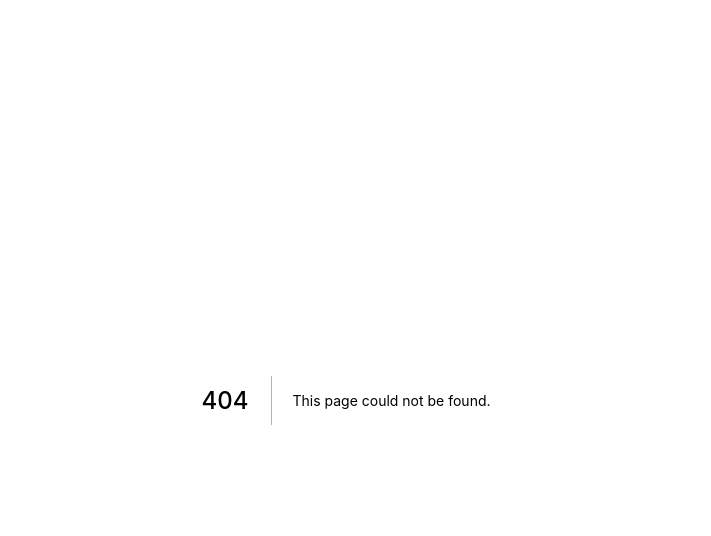
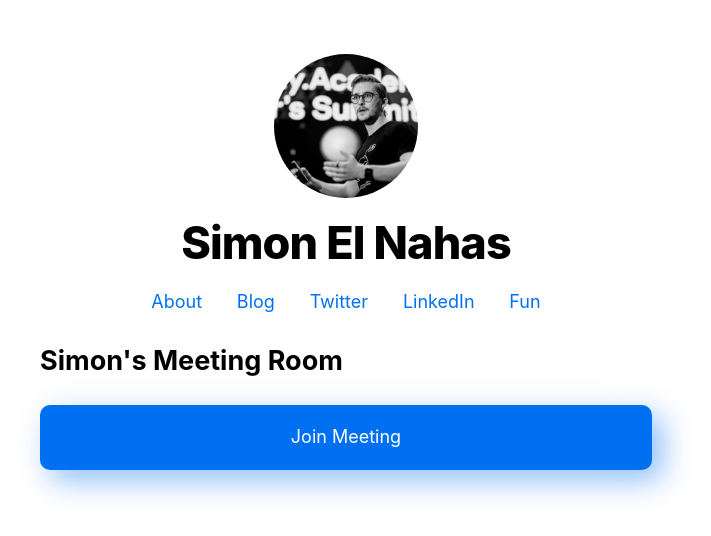
Before and after one commit to simonelnahas/simonelnahas.com, a Next.js app: page /meet in a window 1280 px wide. Before the commit this address had no page. Shown: the top 536 px of the page, without its empty margins (294-1005 px from the left). Built offline with nearby package versions, Linux system fonts and the light colour scheme.

Commit message:
updated to google meet

```diff
--- a/components/zoom/zoomButton.tsx
+++ b/components/zoom/zoomButton.tsx
@@ -6,10 +6,10 @@ export default function ZoomButton() {
       <h2>Simon's Meeting Room</h2>
       <a
         className={styles.button}
-        href='https://dtudk.zoom.us/j/4542427774'
+        href='https://meet.google.com/rbw-huzt-aud'
         target='_blank'
       >
-        Join Zoom Meeting
+        Join Meeting
       </a>
     </>
   );
--- a/pages/zoom.tsx
+++ b/pages/meet.tsx
@@ -1,5 +1,5 @@
 import Layout from '../components/layout';
-import ZoomButton from '../components/zoom/zoomButton';
+import MeetButton from '../components/zoom/zoomButton';
 import Head from 'next/head';
 
 export default function Fun() {
@@ -8,7 +8,7 @@ export default function Fun() {
       <Head>
         <title>Simon's Meeting Room</title>
       </Head>
-      <ZoomButton />
+      <MeetButton />
     </Layout>
   );
 }
```
